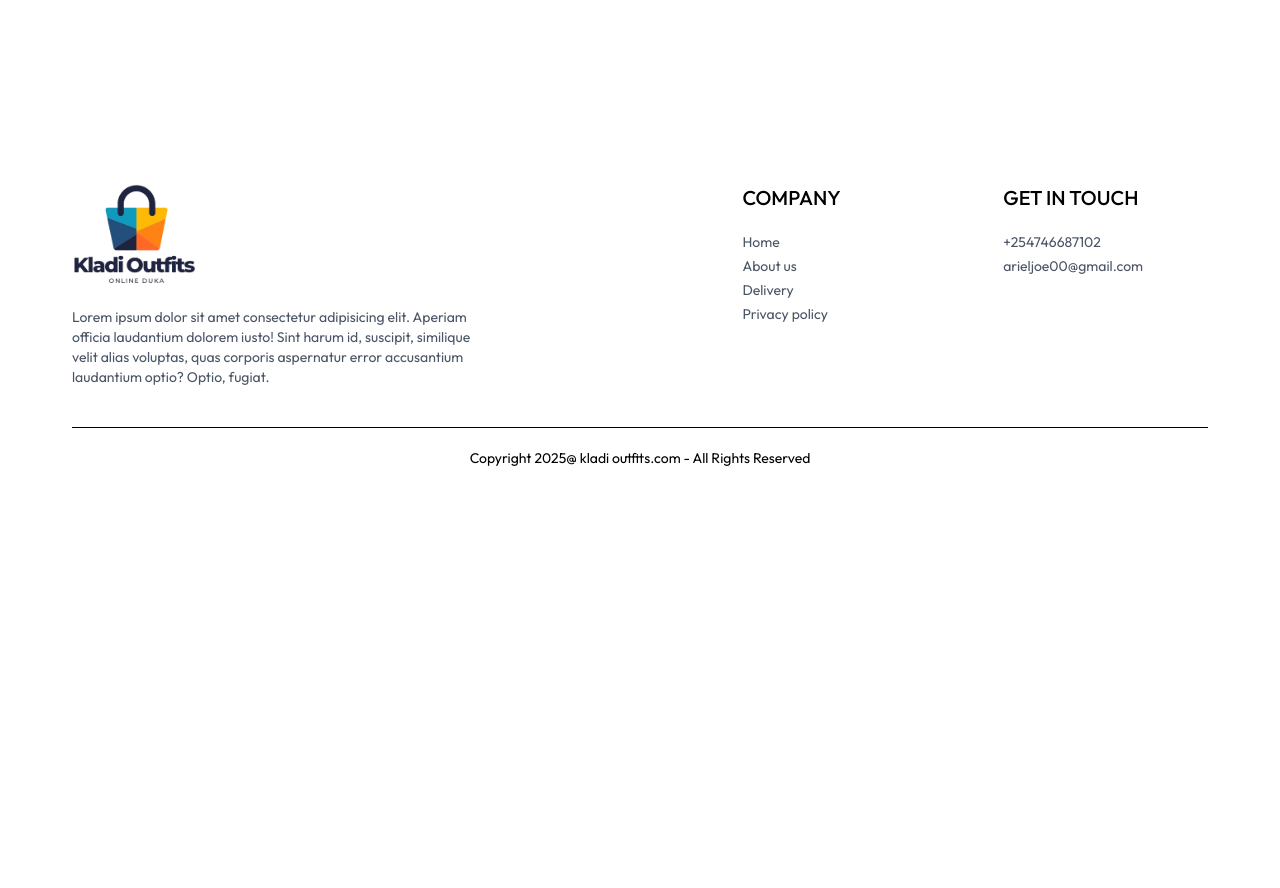
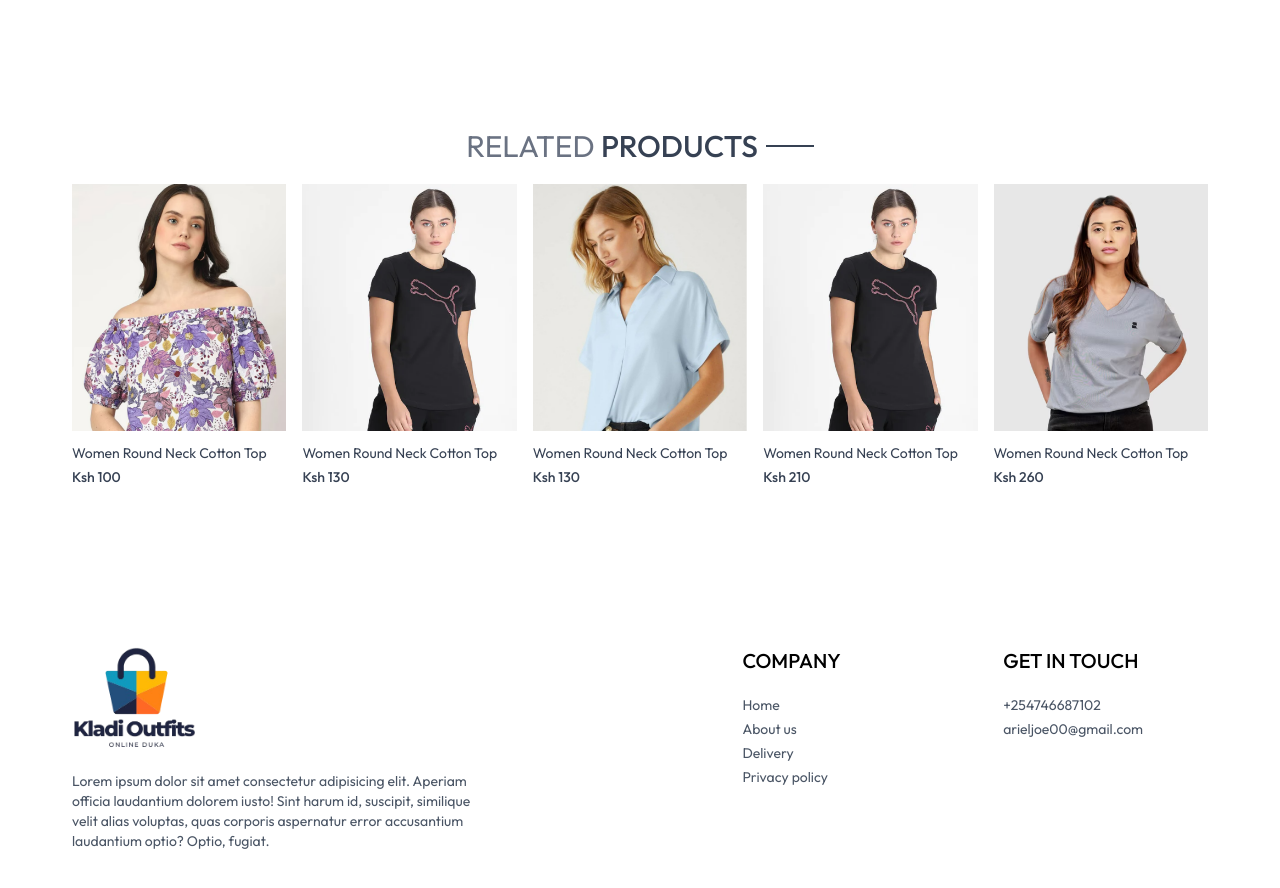
Before and after one commit to Ariel-joe/Ecommerce, a React (Vite) app in the folder client/: page /product/aaaaa in a window 1280 px wide. Shown: the part 980-1868 px from the top of the page. Before the commit the page ends 1468 px from the top, so only its background shows below. Built offline with nearby package versions, Linux system fonts and the light colour scheme.

Commit message:
product page update

```diff
--- /dev/null
+++ b/client/src/components/RelatedProducts.jsx
@@ -0,0 +1,45 @@
+import React, { useContext, useEffect, useState } from "react";
+import { ShopContext } from "../context/Shopcontext";
+import { Title } from "./Title";
+import { ProductCard } from "./ProductCard";
+
+const RelatedProducts = ({ category, subCategory }) => {
+  const { products } = useContext(ShopContext);
+  const [related, setRelated] = useState([]);
+
+  useEffect(() => {
+    if (products.length > 0) {
+      let productsCopy = products.slice();
+
+      productsCopy = productsCopy.filter((item) => category === item.category);
+      productsCopy = productsCopy.filter(
+        (item) => subCategory === item.subCategory
+      );
+
+      setRelated(productsCopy.slice(0, 5));
+    }
+  }, [products]);
+  return (
+    <>
+      <div className="my-24">
+        <div className="text-center text-3xl py-2">
+          <Title text1={"RELATED"} text2={"PRODUCTS"} />
+        </div>
+
+        <div className="grid grid-cols-2 sm:grid-cols-3 md:grid-cols-4 lg:grid-cols-5 gap-4 gap-y-6">
+          {related.map((item, i) => (
+            <ProductCard
+              key={i}
+              id={item._id}
+              image={item.image}
+              name={item.name}
+              price={item.price}
+            />
+          ))}
+        </div>
+      </div>
+    </>
+  );
+};
+
+export { RelatedProducts };
--- a/client/src/pages/Product.jsx
+++ b/client/src/pages/Product.jsx
@@ -2,6 +2,7 @@
 import { useParams } from "react-router";
 import { ShopContext } from "../context/Shopcontext";
 import { assets } from "../assets/assets";
+import { RelatedProducts } from "../components/RelatedProducts";
 
 const Product = () => {
   const { productId } = useParams();
@@ -15,7 +16,6 @@
       if (item._id === productId) {
         setProductData(item);
         setImage(item.image[0]);
-        console.log(item);
 
         return null;
       }
@@ -47,7 +47,7 @@
 
             {/* view image display */}
             <div className="w-full sm:w-[80%]">
-              <img className="w-full h-auto" src={image} alt="" />
+              <img className="w-full" src={image} alt="" />
             </div>
 
             {/* product info */}
@@ -135,6 +135,12 @@
       </div>
 
       {/* related products */}
+      <RelatedProducts
+        category={productData.category}
+        subCategory={productData.subCategory}
+      />
+
+      <div></div>
     </>
   ) : (
     <div className="opacity-0"></div>
```
